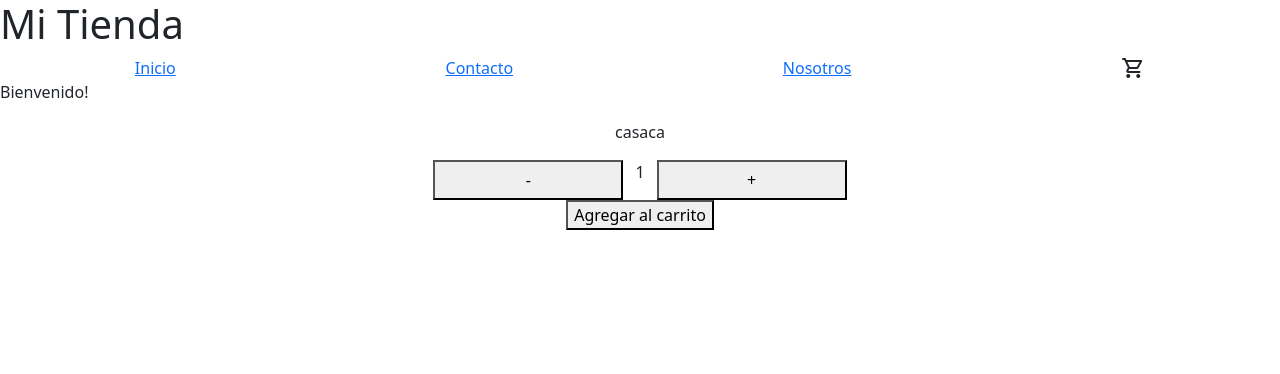
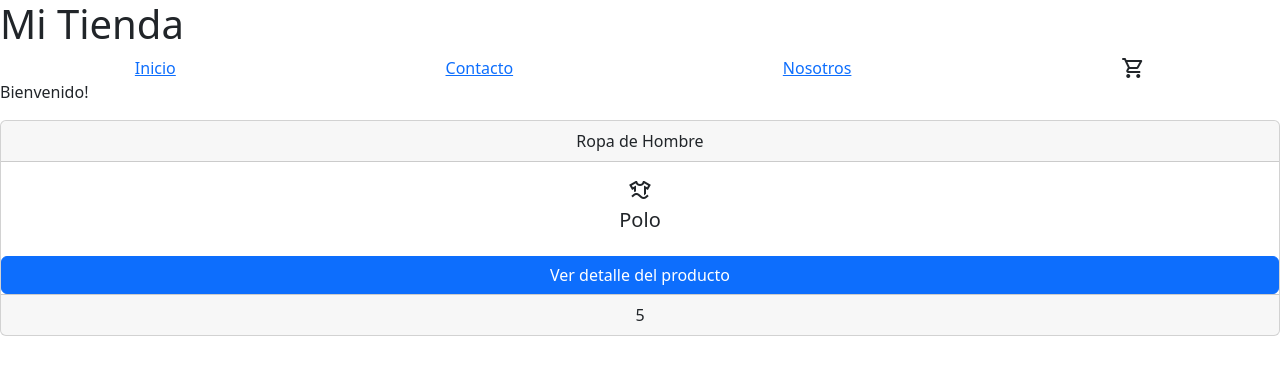
Before and after one commit to Dinodrx/ReactMiTienda, a React (Create React App) app: page / in a window 1280 px wide. Shown: the top 374 px of the page. Built offline with nearby package versions, Linux system fonts and the light colour scheme.

Commit message:
Add files via upload

```diff
--- a/src/components/App.js
+++ b/src/components/App.js
@@ -1,5 +1,7 @@
 import NavBar from './NavBar';
 import ItemListContainer from './ItemListContainer';
+
+
 
 const App = () => {
 
--- /dev/null
+++ b/src/components/Item.js
@@ -0,0 +1,25 @@
+const Item = (prop) => {
+
+    return <>
+        <div className="card text-center">
+        <div className="card-header">
+        {prop.id}
+        </div>
+        <div className="card-body">
+
+            <span className="material-symbols-outlined">
+            laundry
+            </span>
+            <h5 className="card-title">{prop.title}</h5>
+        </div>
+        <a href="#" className="btn btn-primary">Ver detalle del producto</a>
+        <div className="card-footer">
+        {prop.stock}
+        </div>
+        </div>
+    </>
+}
+
+
+
+export default Item
--- a/src/components/ItemCounts.js
+++ b/src/components/ItemCounts.js
@@ -1,6 +1,8 @@
 import { useState } from 'react';
 
 const ItemCounts = (prop) => {
+
+
 
     // const contador = 0
     // const resultado = useState(0)
--- /dev/null
+++ b/src/components/ItemList.js
@@ -0,0 +1,41 @@
+import { useEffect } from "react"
+import { useState } from "react"
+import Item from "./Item"
+
+const ItemLits = (prop) => {
+
+    const [items, setItems] = useState([])
+
+    useEffect(()=>{
+
+        const MocAsync = new Promise ((res)=>{setTimeout(()=>{
+            console.log("Pidiendo Productos...")
+        const productosDeDB = [ "Producto 1", "Producto 2", "Producto 3"]
+        res(productosDeDB)
+        },2000)
+    })
+
+    MocAsync.then(productos => {
+        setItems(productos)
+    })
+
+    },[])
+
+    if (items.length > 0)
+    {
+    return <>
+        <Item stock = {5} title = "Polo" id= "Ropa de Hombre"/>
+    </>
+
+}else{
+    return(
+    <div>
+        <h2>{prop.greeting}</h2>
+        <p>Cargando...</p>
+    </div>
+    )
+}
+}
+
+
+export default ItemLits
--- a/src/components/ItemListContainer.js
+++ b/src/components/ItemListContainer.js
@@ -1,4 +1,5 @@
 import ItemCounts from './ItemCounts';
+import ItemLits from './ItemList';
 
 
 
@@ -8,7 +9,8 @@ const ItemListContainer = (prop) => {
         <p>
             {prop.greeting}
         </p>
-        <ItemCounts stock = {5} initial = {1} onAdd ={()=>{}}/>
+        <ItemLits/>
+        {/* <ItemCounts stock = {5} initial = {1} onAdd ={()=>{}}/> */}
     </>
 }
 
```
